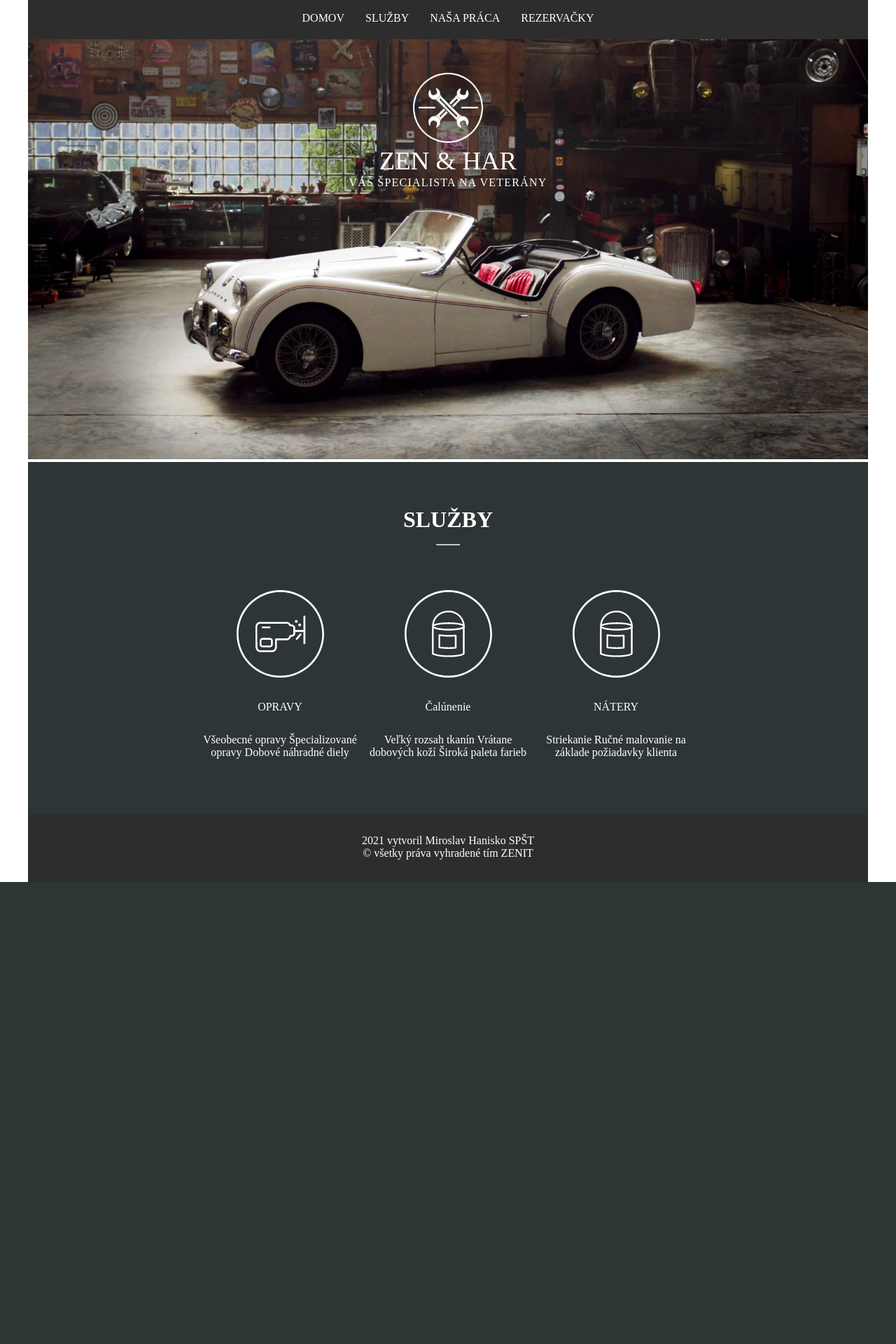
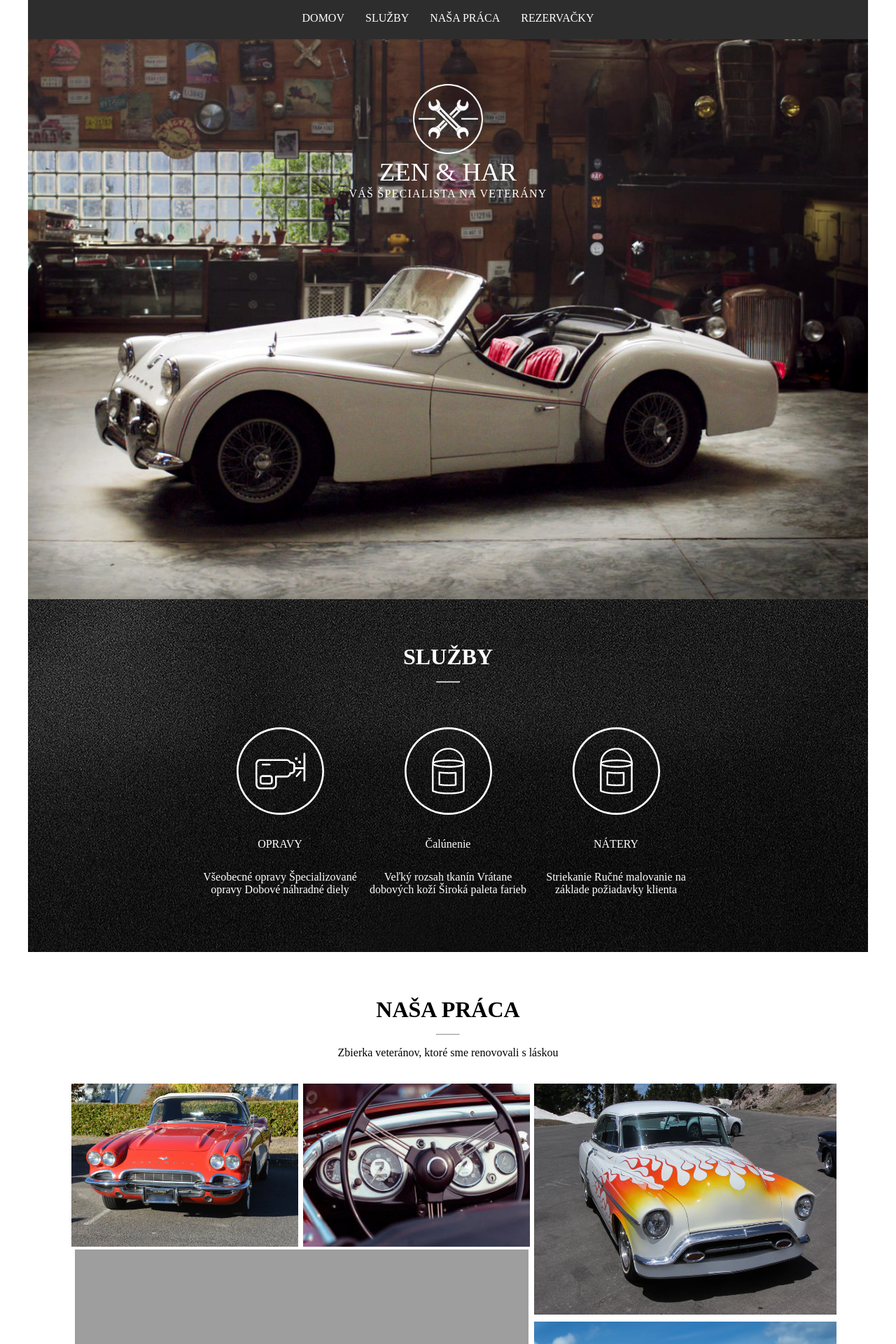
Before and after one commit to MiroslavGit/Zenit_Projects, a PHP site: page /php/index.php in a window 1280 px wide. Shown: the top 1920 px of the page at 70% size. Before the commit the page ends 1260 px from the top, so only its background shows below. Run offline with PHP 8.4, Linux system fonts and the light colour scheme; grey boxes are pictures that could not be loaded.

```diff
--- a/vypracovanie_kk_2018_bez_bootsrapu/css/style.css
+++ b/vypracovanie_kk_2018_bez_bootsrapu/css/style.css
@@ -19,9 +19,10 @@ body {
 }
 
 header {
-    width: 100%;
+    width: 1200px;
     background: #2E2D2D;
     height: 3.5rem;
+    /*  position: fixed; */
 }
 
 nav {
@@ -91,8 +92,14 @@ footer div p {
     justify-content: center;
 }
 
-.uvod img {
+.img {
     width: 100%;
+    height: 100vh;
+    background-image: url("../obrazky/pozadie-uvod.jpg");
+    background-attachment: fixed;
+    background-position: center;
+    background-repeat: no-repeat;
+    background-size: cover;
 }
 
 .obsah_na_fotke {
@@ -130,7 +137,7 @@ footer div p {
 /* -------------------------------- */
 
 .sluzby {
-    background-color: #2E3536;
+    background-image: url("../obrazky/pozadie-sluzby.jpg");
     color: #FFFFFF;
 }
 
@@ -158,3 +165,79 @@ footer div p {
 .title_sluzby {
     padding: 1.8rem 0 1.8rem 0;
 }
+
+
+/* -------------------------------- */
+
+
+/* Nasa praca */
+
+
+/* -------------------------------- */
+
+.nasa_praca {
+    margin-bottom: 5rem;
+}
+
+.praca_nadpis {
+    padding: 4rem 0 1rem 0;
+}
+
+.praca_ciara {
+    width: 2rem;
+    margin-left: auto;
+    margin-right: auto;
+    margin-bottom: 1rem;
+}
+
+.praca_popis {
+    margin-bottom: 2rem;
+}
+
+.praca_grid {
+    display: flex;
+}
+
+.grid1 {
+    width: 60%;
+}
+
+.grid1_1 {
+    display: flex;
+    justify-content: flex-end;
+}
+
+.grid1_1 img {
+    width: 45%;
+    padding: 0.2rem;
+}
+
+.grid1_2 {
+    text-align: right;
+}
+
+.grid1_2 img {
+    width: 90%;
+    margin-right: 5px;
+}
+
+.grid2 {
+    width: 40%;
+    text-align: left;
+    height: 660px;
+}
+
+.grid2 img {
+    width: 90%;
+    padding: 0.2rem;
+    height: 50%;
+}
+
+.ob {
+    transition: 2s ease-out;
+}
+
+.ob:hover {
+    filter: grayscale();
+    transition: 2s ease-in;
+}
--- a/vypracovanie_kk_2018_bez_bootsrapu/php/index.php
+++ b/vypracovanie_kk_2018_bez_bootsrapu/php/index.php
@@ -6,7 +6,7 @@
     <meta http-equiv="X-UA-Compatible" content="IE=edge">
     <meta name="viewport" content="width=device-width, initial-scale=1.0">
     <title>Krajské kolo 2018</title>
-    <link rel="stylesheet" href="../css/style.css">
+    <link rel="stylesheet" href="../css/style.css?<?php echo time(); ?>">
 
 </head>
 
@@ -21,8 +21,8 @@
     </header>
 
     <div class="uvod">
-        <div>
-            <img src="../obrazky/pozadie-uvod.jpg" alt="uvod" title="uvod">
+        <div class="img">
+
         </div>
         <div class="obsah_na_fotke">
             <img src="../obrazky/logo.png" alt="uvod" title="uvod">
@@ -53,6 +53,31 @@
         </div>
     </div>
 
+    <div class="nasa_praca">
+        <h1 class="praca_nadpis">NAŠA PRÁCA</h1>
+        <hr class="praca_ciara">
+        <p class="praca_popis">
+            Zbierka veteránov, ktoré sme renovovali s láskou
+        </p>
+        <div class="praca_grid">
+
+            <div class="grid1">
+                <div class="grid1_1">
+                    <img src="../obrazky/foto/foto005.jpg" class="ob" alt="uvod" title="uvod">
+                    <img src="../obrazky/foto/foto004-nahlad.jpg" class="ob" alt="uvod" title="uvod">
+                </div>
+                <div class="grid1_2">
+                    <img src="../obrazky/foto/foto001.jpg" class="ob" alt="uvod" title="auto">
+                </div>
+            </div>
+
+            <div class="grid2">
+                <img src="../obrazky/foto/foto003.jpg" class="ob" alt="uvod" title="uvod">
+                <img src="../obrazky/foto/foto002.jpg" class="ob" alt="uvod" title="uvod">
+
+            </div>
+        </div>
+    </div>
 
 
     <footer>
```
